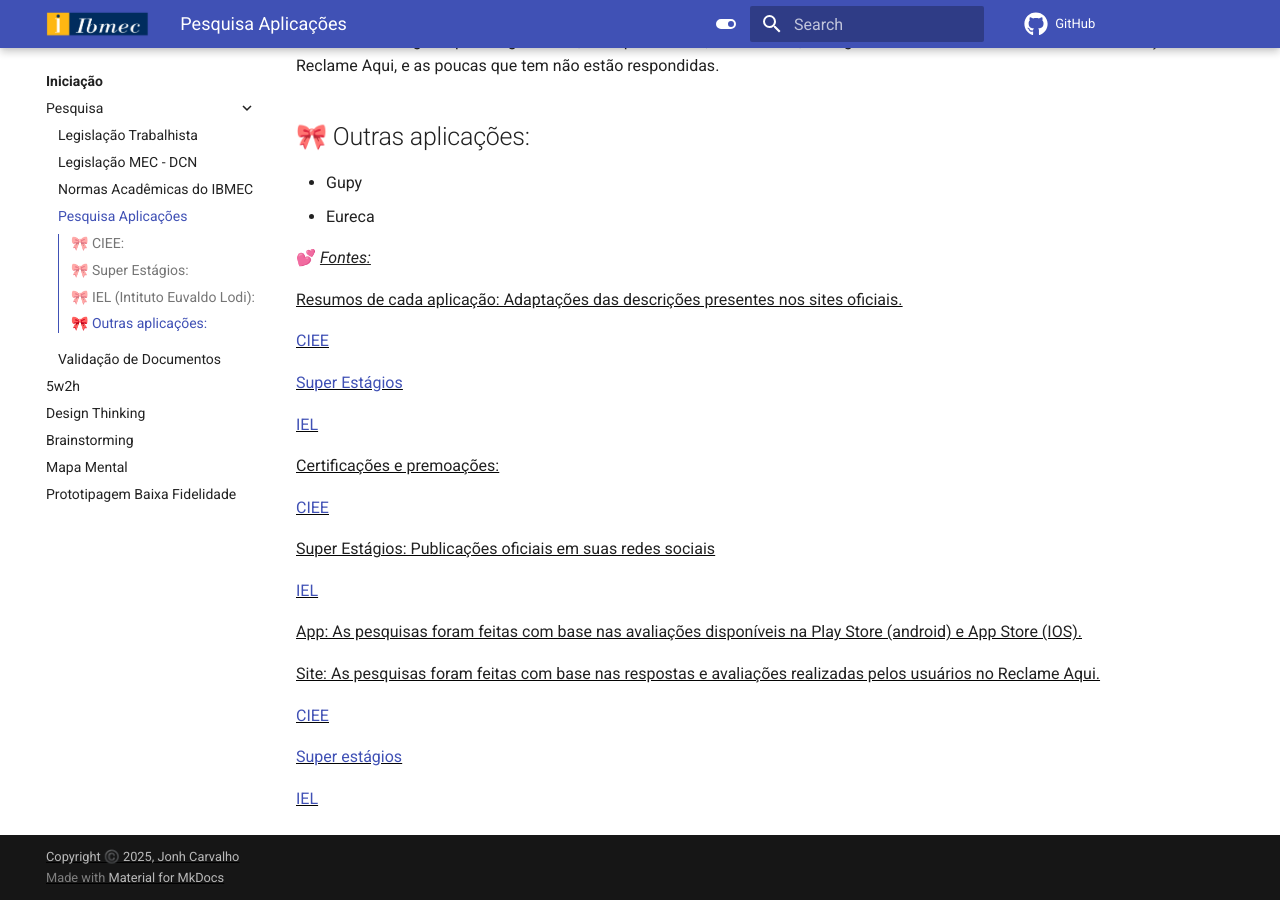
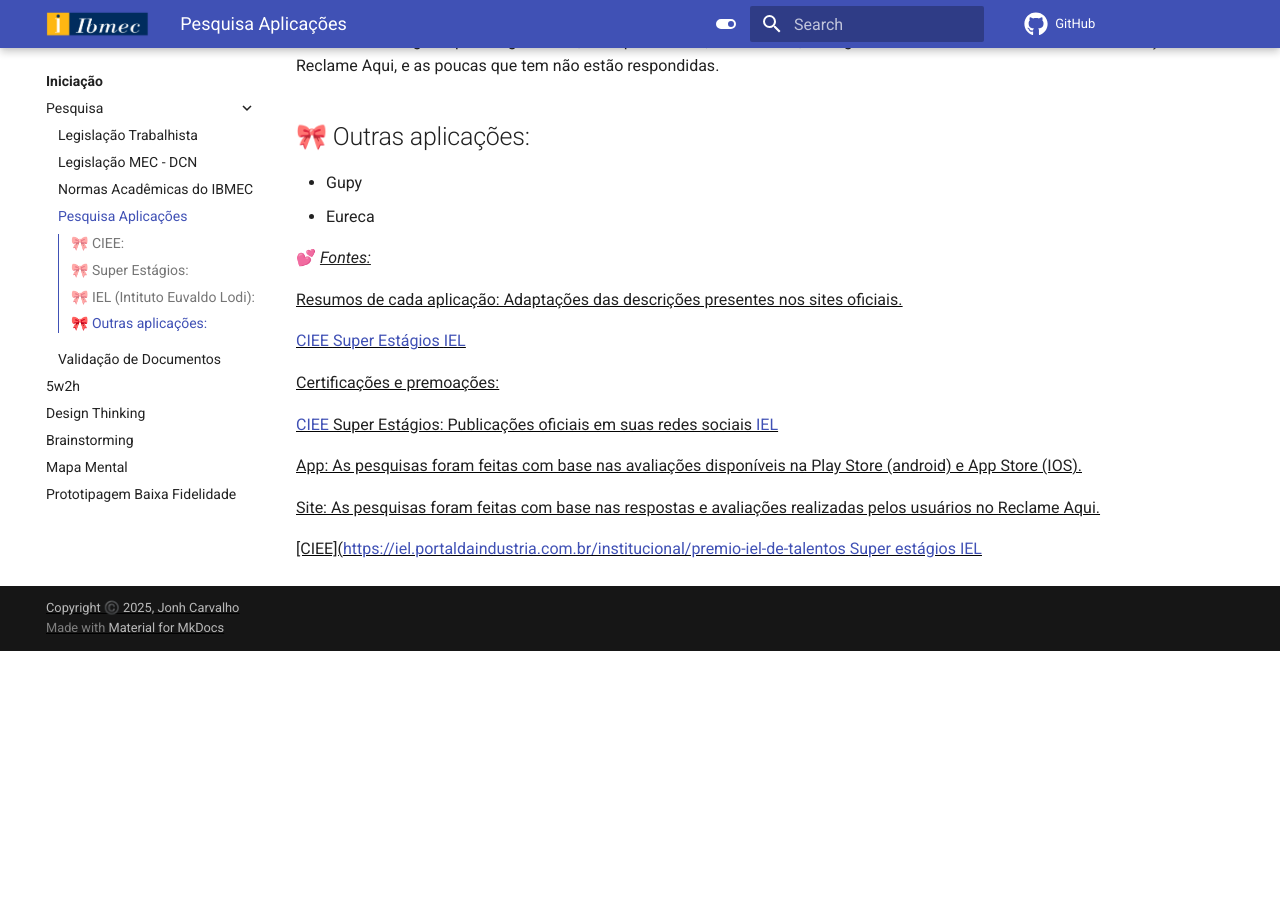
Before and after one commit to Projetos-de-Extensao/PBE_26.1_8002_I, an MkDocs documentation site: the page built from docs/Iniciacao/pesquisa-detalhes/pesquisa_aplicacoes.md, in a window 1280 px wide and 900 px high, scrolled down 1799 px. Built offline with MkDocs 1.6.1 and Material for MkDocs 9.7.7, drawn with Linux system fonts in a browser that asks for light colours; comment, search, counter and statistics services are not loaded; after the commit the page ends 2450 px from its top, so only the background shows below that; some of the changed lines change nothing that is shown.

Commit message:
Correção das fontes pesquisa_aplicações

```diff
--- a/docs/Iniciacao/pesquisa-detalhes/pesquisa_aplicacoes.md
+++ b/docs/Iniciacao/pesquisa-detalhes/pesquisa_aplicacoes.md
@@ -63,25 +63,19 @@
 Resumos de cada aplicação: Adaptações das descrições presentes nos sites oficiais.
 
 [CIEE](https://portal.ciee.org.br)
-
 [Super Estágios](www.superestagios.com.br)
-
 [IEL](https://iel.portaldaindustria.com.br/para-voce/vagas-de-estagio)
 
 Certificações e premoações:
 
 [CIEE](https://portal.ciee.org.br/conheca-o-ciee/quem-somos/)
-
 Super Estágios: Publicações oficiais em suas redes sociais
-
 [IEL](https://iel.portaldaindustria.com.br/institucional/premio-iel-de-talentos)
 
 App: As pesquisas foram feitas com base nas avaliações disponíveis na Play Store (android) e App Store (IOS).
 
 Site: As pesquisas foram feitas com base nas respostas e avaliações realizadas pelos usuários no Reclame Aqui.
 
-[CIEE](https://iel.portaldaindustria.com.br/institucional/premio-iel-de-talentos)
-
+[CIEE]([https://iel.portaldaindustria.com.br/institucional/premio-iel-de-talentos](https://www.reclameaqui.com.br/empresa/ciee-centro-de-integracao-empresa-escola/lista-reclamacoes/)
 [Super estágios](https://www.reclameaqui.com.br/empresa/super-estagios/)
-
 [IEL](https://www.reclameaqui.com.br/empresa/iel-instituto-euvaldo-lodi/)
```
